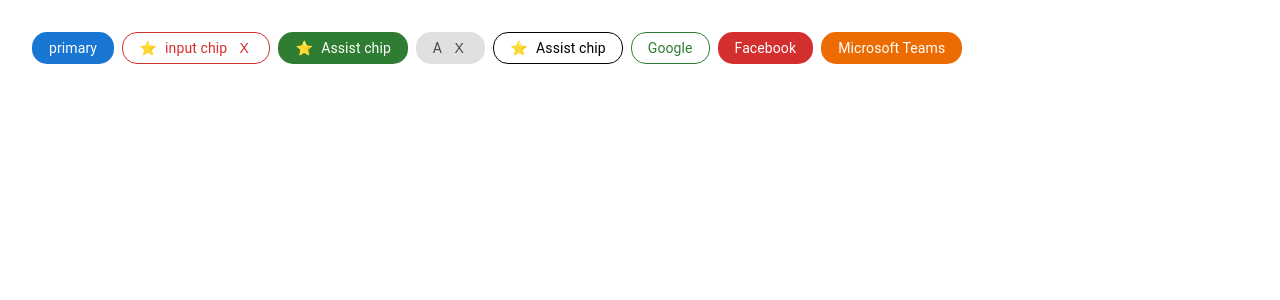
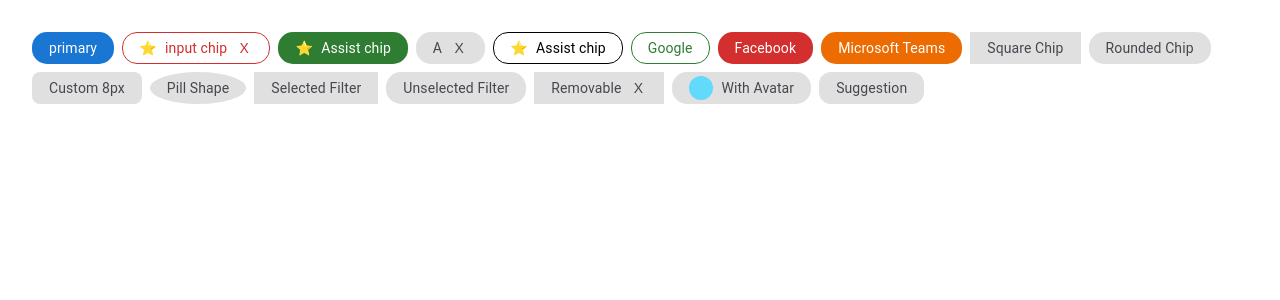
Before and after one commit to JLChambiM/my-checkbox-storybook, a React (Create React App) app: page / in a window 1280 px wide. Shown: the top 300 px of the page. Built offline with nearby package versions, Linux system fonts and the light colour scheme.

Commit message:
feat: nueva propiedad radius al componente chip

```diff
--- a/src/App.tsx
+++ b/src/App.tsx
@@ -55,6 +55,24 @@ function App() {
         target="_parent"
         color='warning'
       >Microsoft Teams</Chip>
+
+
+      {/* Assist chips */}
+      <Chip radius="square">Square Chip</Chip>
+      <Chip radius="rounded">Rounded Chip</Chip>
+      <Chip radius={8}>Custom 8px</Chip>
+      <Chip radius="50%">Pill Shape</Chip>
+
+      {/* Filter chips */}
+      <Chip role="filter" selected={true} radius="square">Selected Filter</Chip>
+      <Chip role="filter" selected={false} radius="rounded">Unselected Filter</Chip>
+
+      {/* Input chips */}
+      <Chip role="input" radius="square" onRemove={() => {}}>Removable</Chip>
+      <Chip role="input" avatar={<img src="/logo512.png" />} radius="rounded">With Avatar</Chip>
+
+      {/* Suggestion chips */}
+      <Chip role="suggestion" radius={12}>Suggestion</Chip>
     </div>
   );
 }
--- a/src/components/chip/Chip.tsx
+++ b/src/components/chip/Chip.tsx
@@ -1,8 +1,8 @@
-import { useRef, useLayoutEffect } from 'react';
+import { useRef, useLayoutEffect,useMemo } from 'react';
 import _ from 'lodash';
 
 import type { Properties } from "./types";
-import { toDefaults, toClasses } from "./helpers";
+import { toDefaults, toClasses,toRadius } from "./helpers";
 import { Icon } from '../icon/index';
 import "./styles/index.css";
 
@@ -10,6 +10,10 @@ export default function Chip(properties?: Properties) {
 	const defaults = toDefaults(properties);
 	const reference = useRef<HTMLElement>(null);
 	const Element = defaults.href ? 'a' : 'span';
+	const radius = useMemo(
+	() => toRadius(defaults),
+	[defaults]
+  );
 
 	useLayoutEffect(() => {
 		if (!reference.current) return;
@@ -21,6 +25,7 @@ export default function Chip(properties?: Properties) {
 		<Element
 			ref={reference as any}
 			className={toClasses(defaults)}
+			style={radius ? { '--chip-border-radius-inject': radius } as React.CSSProperties : undefined}
 			href={defaults.href}
 			target={defaults.target}
 			tabIndex={0}
--- a/src/components/chip/helpers.tsx
+++ b/src/components/chip/helpers.tsx
@@ -1,5 +1,6 @@
 import _ from 'lodash';
 import clsx from 'clsx';
+import { P, match } from 'ts-pattern';
 
 import type { Properties } from './types';
 
@@ -14,6 +15,7 @@ export function toDefaults(properties?: Properties): Required<Properties> {
 		children: '',
 		color: 'default',
 		variant: 'filled',
+		radius: 'rounded',
 		icon: null,
 		avatar: null,
 		href: null,
@@ -40,3 +42,12 @@ export function toClasses(properties: Required<Properties>): string {
 		}
 	);
 }
+
+export function toRadius (properties: Required<Properties>): number | string {
+  return match(properties.radius)
+  	.with('rounded', () => '15px')
+	.with('square', () => '0px')
+	.with(P.number, (value) => `${value}px`)
+	.with(P.string, (value) => value)
+	.otherwise(() => properties.radius as number);
+}
--- a/src/components/chip/styles/base.css
+++ b/src/components/chip/styles/base.css
@@ -8,7 +8,7 @@
   padding: var(--chip-padding-vertical) var(--chip-padding-horizontal);
   gap: var(--chip-gap);
 
-  border-radius: var(--chip-border-radius);
+  border-radius: var(--chip-border-radius-inject, var(--chip-border-radius));
   border: var(--chip-border-width) solid transparent;
 
   font-family: var(--chip-font-family);
--- a/src/components/chip/types.ts
+++ b/src/components/chip/types.ts
@@ -7,6 +7,7 @@ type SuggestionExcludedProperties  = 'selected' | 'onToggle' | 'onRemove' | 'ava
 type Role = 'assist' | 'filter' | 'input' | 'suggestion';
 type Variant = 'filled' | 'outlined';
 type Color = 'default' | 'primary' | 'secondary' | 'error' | 'success' | 'warning'
+type Radius = 'square' | 'rounded' | number | string;
 
 export type Properties = RefAttributes<HTMLElement> &  {
   /** Tipo de chip (por defecto: 'assist') */
@@ -17,6 +18,8 @@ export type Properties = RefAttributes<HTMLElement> &  {
   color?: Color;
   /** Estilo visual (por defecto: 'filled') */
   variant?: Variant;
+  /** Radio del chip (por defecto: 'rounded') */
+  radius?: Radius;
   /** Icono al inicio (no usar junto con avatar) */
   icon?: ReactNode; // Changed from Icon to icon
   /** Avatar al inicio (solo para input chips, no usar junto con startIcon) */
```
